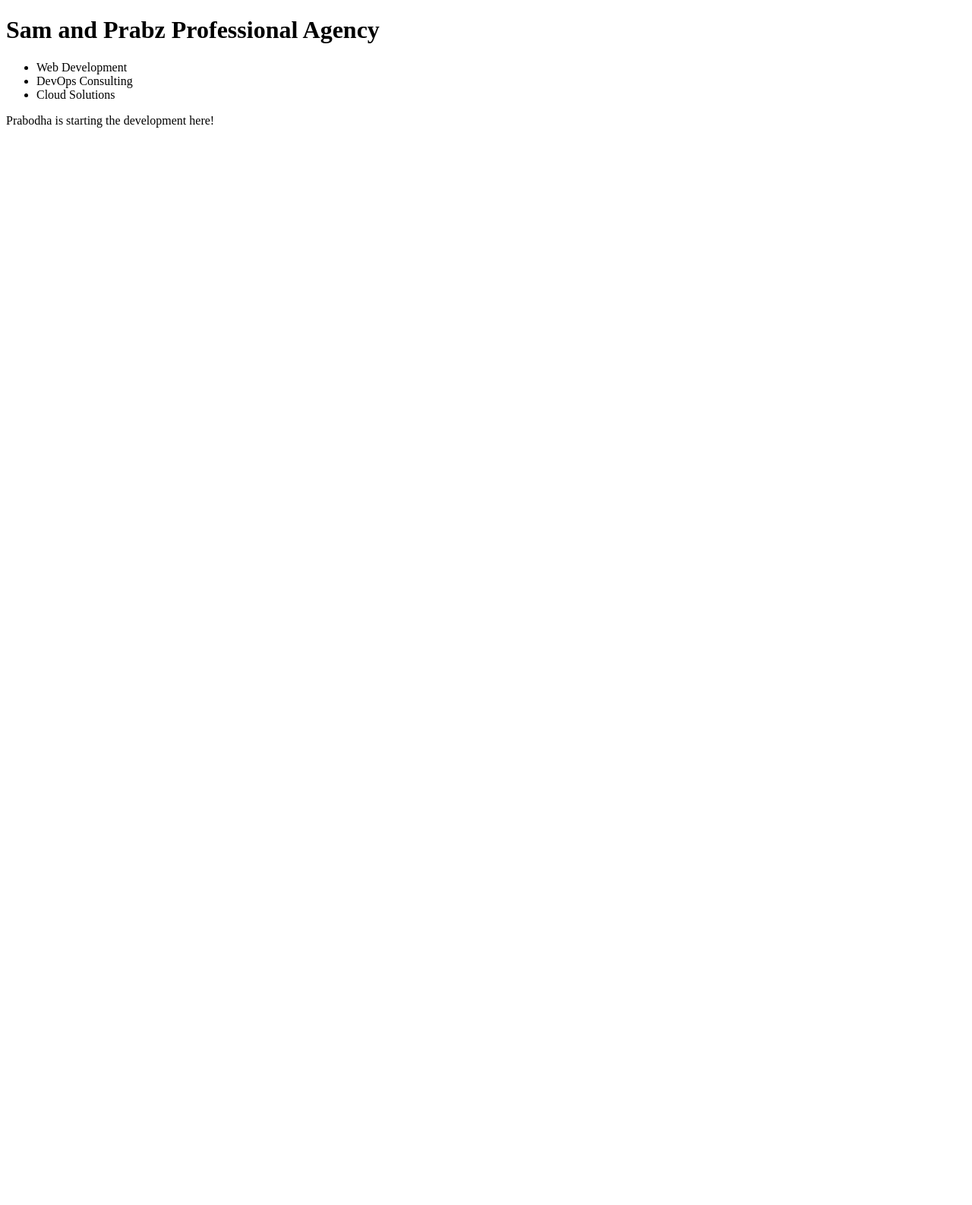
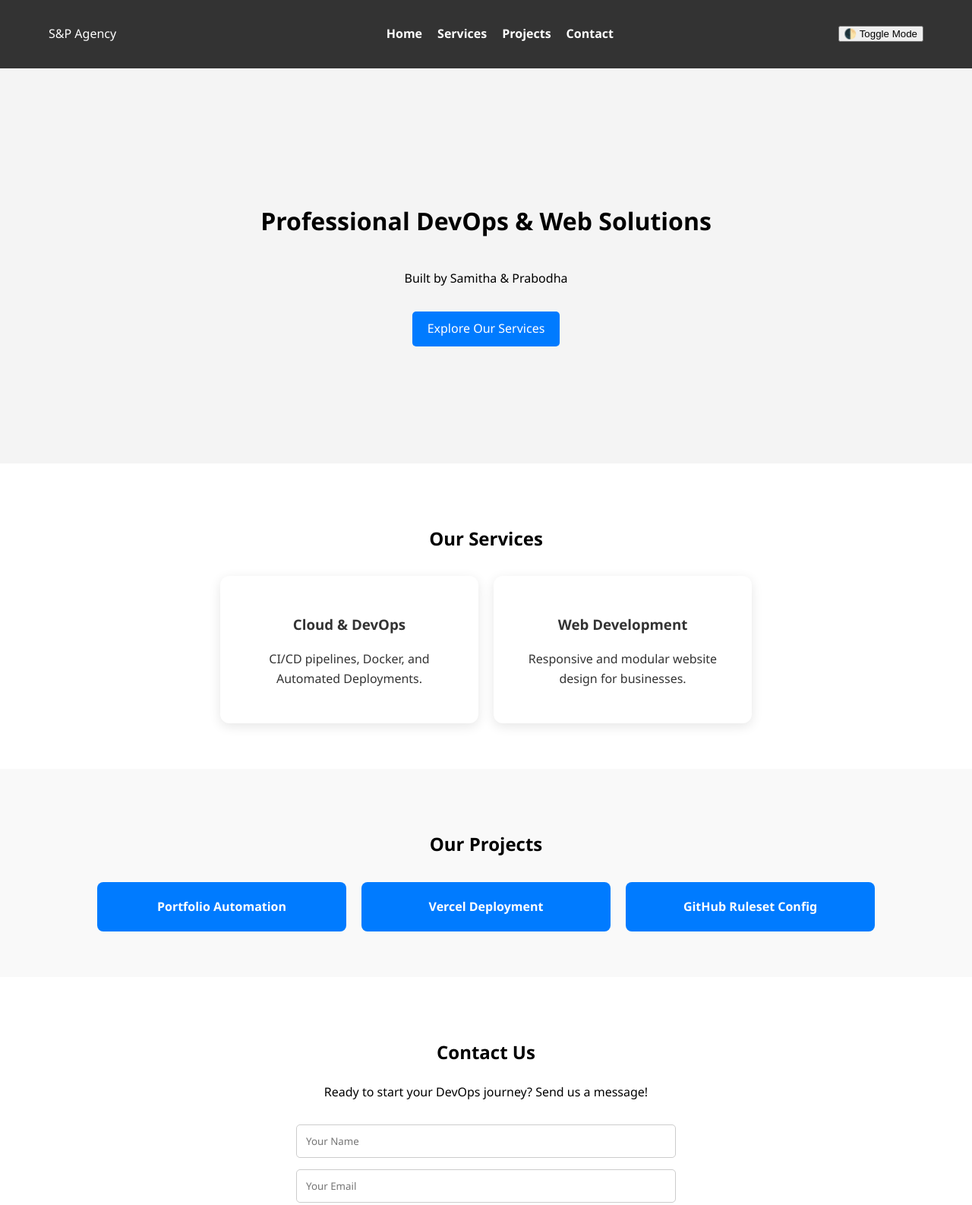
Before and after one commit to samitha01/portfolio-devops-assignment, a website: page src/index.html in a window 1280 px wide. Shown: the top 1586 px of the page at 76% size. Before the commit the page ends 800 px from the top, so only its background shows below. Drawn offline with Linux system fonts and the light colour scheme.

Commit message:
feat: implement modular landing page with services, projects, and contact form

```diff
--- a/src/index.html
+++ b/src/index.html
@@ -1,15 +1,64 @@
 <!DOCTYPE html>
 <html lang="en">
 <head>
-    <title>Our Freelance Agency</title>
+    <meta charset="UTF-8">
+    <meta name="viewport" content="width=device-width, initial-scale=1.0">
+    <title>Sam & Prabz | Freelance Agency</title>
+    <link rel="stylesheet" href="styles/style.css">
 </head>
 <body>
-    <h1>Sam and Prabz Professional Agency</h1>
-    <ul>
-    <li>Web Development</li>
-    <li>DevOps Consulting</li>
-    <li>Cloud Solutions</li>
-</ul>
-    <p>Prabodha is starting the development here!</p>
+
+    <nav class="navbar">
+        <div class="logo">S&P Agency</div>
+        <ul class="nav-links">
+            <li><a href="#home">Home</a></li>
+            <li><a href="#services">Services</a></li>
+            <li><a href="#projects">Projects</a></li>
+            <li><a href="#contact">Contact</a></li>
+        </ul>
+        <button id="theme-toggle">🌓 Toggle Mode</button>
+    </nav>
+
+    <header id="home" class="hero-section">
+        <h1>Professional DevOps & Web Solutions</h1>
+        <p>Built by Samitha & Prabodha</p>
+        <a href="#services" class="btn">Explore Our Services</a>
+    </header>
+
+    <section id="services" class="section">
+        <h2>Our Services</h2>
+        <div class="services-container">
+            <div class="card">
+                <h3>Cloud & DevOps</h3>
+                <p>CI/CD pipelines, Docker, and Automated Deployments.</p>
+            </div>
+            <div class="card">
+                <h3>Web Development</h3>
+                <p>Responsive and modular website design for businesses.</p>
+            </div>
+        </div>
+    </section>
+
+    <section id="projects" class="section gray-bg">
+        <h2>Our Projects</h2>
+        <div class="projects-grid">
+            <div class="project-item">Portfolio Automation</div>
+            <div class="project-item">Vercel Deployment</div>
+            <div class="project-item">GitHub Ruleset Config</div>
+        </div>
+    </section>
+
+    <section id="contact" class="section">
+        <h2>Contact Us</h2>
+        <p>Ready to start your DevOps journey? Send us a message!</p>
+        <form class="contact-form">
+            <input type="text" placeholder="Your Name" required>
+            <input type="email" placeholder="Your Email" required>
+            <textarea placeholder="Your Message" rows="5" required></textarea>
+            <button type="submit" class="btn">Send Message</button>
+        </form>
+    </section>
+
+    <script src="scripts/script.js"></script>
 </body>
 </html>
--- /dev/null
+++ b/src/scripts/script.js
@@ -0,0 +1,14 @@
+// Function to toggle between Light and Dark Mode
+const themeToggle = document.getElementById('theme-toggle');
+const body = document.body;
+
+themeToggle.addEventListener('click', () => {
+    body.classList.toggle('dark-mode');
+
+    // Changing the button text based on the mode
+    if (body.classList.contains('dark-mode')) {
+        themeToggle.textContent = '☀️ Light Mode';
+    } else {
+        themeToggle.textContent = '🌓 Dark Mode';
+    }
+});
--- /dev/null
+++ b/src/styles/style.css
@@ -0,0 +1,146 @@
+/* General Setup */
+body {
+    font-family: 'Segoe UI', Tahoma, Geneva, Verdana, sans-serif;
+    margin: 0;
+    padding: 0;
+    line-height: 1.6;
+    transition: 0.3s;
+}
+
+/* Requirement: Navigation Menu Styling */
+.navbar {
+    display: flex;
+    justify-content: space-between;
+    align-items: center;
+    padding: 1rem 5%;
+    background: #333;
+    color: white;
+    position: sticky;
+    top: 0;
+    z-index: 1000;
+}
+
+.nav-links {
+    display: flex;
+    list-style: none;
+}
+
+.nav-links li {
+    margin-left: 20px;
+}
+
+.nav-links a {
+    color: white;
+    text-decoration: none;
+    font-weight: bold;
+}
+
+/* Requirement: Responsive Design (Hero Section) */
+.hero-section {
+    height: 60vh;
+    display: flex;
+    flex-direction: column;
+    justify-content: center;
+    align-items: center;
+    text-align: center;
+    background: #f4f4f4;
+    padding: 20px;
+}
+
+.btn {
+    background: #007bff;
+    color: white;
+    padding: 10px 20px;
+    text-decoration: none;
+    border-radius: 5px;
+    margin-top: 15px;
+    border: none;
+    cursor: pointer;
+    font-size: 1rem;
+}
+
+/* Dark Mode Styles */
+.dark-mode {
+    background-color: #1a1a1a;
+    color: #ffffff;
+}
+.dark-mode .hero-section {
+    background-color: #2d2d2d;
+}
+
+/* Section Layouts */
+.section {
+    padding: 60px 10%;
+    text-align: center;
+}
+
+.gray-bg {
+    background: #f9f9f9;
+}
+
+.dark-mode .gray-bg {
+    background: #252525;
+}
+
+/* Services styling */
+.services-container {
+    display: flex;
+    justify-content: center;
+    flex-wrap: wrap;
+    gap: 20px;
+    margin-top: 30px;
+}
+
+.card {
+    background: white;
+    padding: 30px;
+    border-radius: 12px;
+    box-shadow: 0 4px 15px rgba(0,0,0,0.1);
+    width: 280px;
+    color: #333;
+    transition: transform 0.3s;
+}
+
+.card:hover {
+    transform: translateY(-10px);
+}
+
+/* Projects/Skills styling */
+.projects-grid {
+    display: grid;
+    grid-template-columns: repeat(auto-fit, minmax(200px, 1fr));
+    gap: 20px;
+    margin-top: 30px;
+}
+
+.project-item {
+    background: #007bff;
+    color: white;
+    padding: 20px;
+    border-radius: 8px;
+    font-weight: bold;
+}
+
+/* New: Contact Form Styling */
+.contact-form {
+    max-width: 500px;
+    margin: 30px auto 0;
+    display: flex;
+    flex-direction: column;
+    gap: 15px;
+}
+
+.contact-form input,
+.contact-form textarea {
+    padding: 12px;
+    border: 1px solid #ccc;
+    border-radius: 5px;
+    font-family: inherit;
+}
+
+.dark-mode .contact-form input,
+.dark-mode .contact-form textarea {
+    background: #333;
+    color: white;
+    border-color: #555;
+}
```
